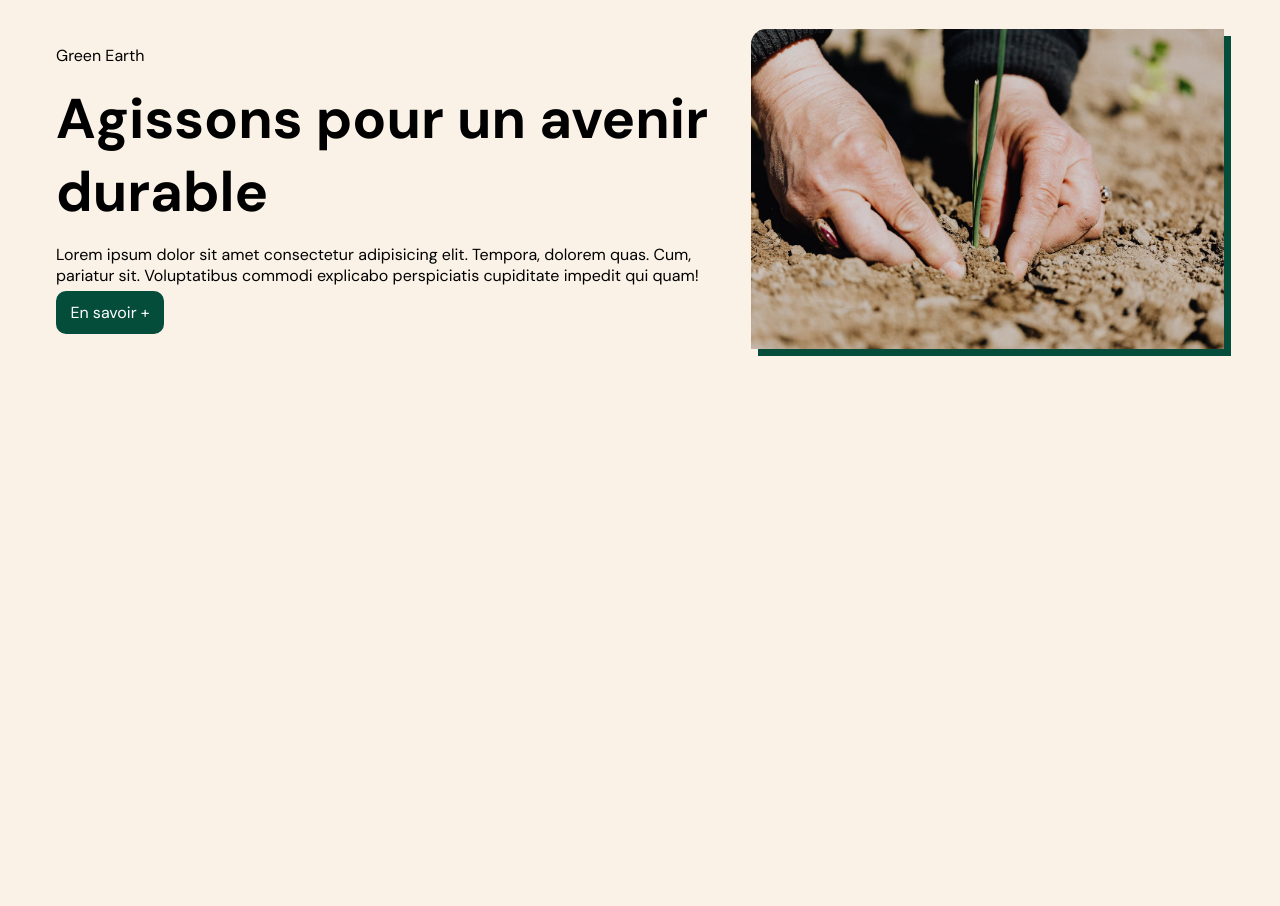
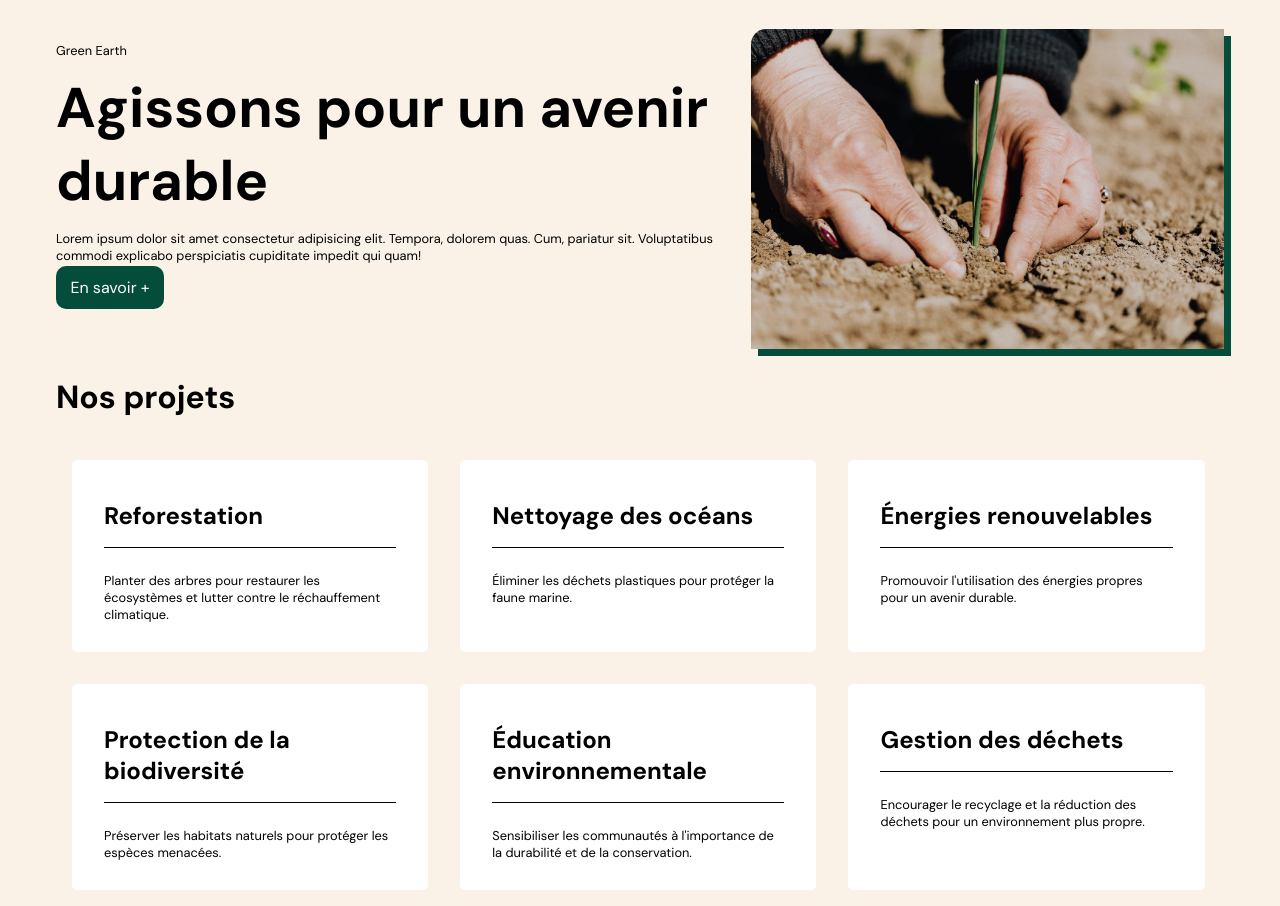
Before and after one commit to WeskerResidente/green-Earth, a website: page index.html in a window 1280 px wide. Shown: the part 83-989 px from the top of the page. Before the commit the page ends 800 px from the top, so only its background shows below. Drawn offline with Linux system fonts and the light colour scheme.

Commit message:
second commit

```diff
--- a/assets/scss/bases/_bases.scss
+++ b/assets/scss/bases/_bases.scss
@@ -25,11 +25,12 @@ h2 {
 h3{
     font-family: variable.$font-bold;
     color: variable.$color-primary;
-    font-size: 2rem;
+    font-size: 1.5rem;
+
 }
 p {
     font-family: variable.$font-regular;
     color: variable.$color-primary;
-    font-size: 1rem;
+    font-size: 0.8rem;
 
 }
--- a/assets/scss/layout/_bandeaux.scss
+++ b/assets/scss/layout/_bandeaux.scss
@@ -17,6 +17,5 @@
     .bandeaux-txt {
         width: 70%;
         margin-right: 2rem;
-
     }
 }
--- /dev/null
+++ b/assets/scss/layout/_project.scss
@@ -0,0 +1,19 @@
+@use "../abstracts/variables" as variable;
+
+.projet {
+    display: flex;
+    flex-wrap:wrap;
+
+    div {
+        background-color: variable.$color-secondary;
+        width: 30.5%;
+        padding: 1rem 2rem 1rem 2rem;
+        margin: 1rem;
+        border-radius: 5px;
+        h3 {
+            border-bottom: variable.$color-primary 1px solid;
+            padding-bottom: 1rem;
+        }
+    }
+
+}
--- a/assets/scss/style.scss
+++ b/assets/scss/style.scss
@@ -6,6 +6,7 @@
 
 @use "layout/header";
 @use "layout/bandeaux";
+@use"layout/project";
 
 @use "components/btn";
 @use "components/link";
--- a/index.html
+++ b/index.html
@@ -34,6 +34,62 @@
             </div>
 
         </section>
+        <section class="container">
+            <h2>Nos projets</h2>
+            <div class="projet">
+                <div>
+                    <h3>
+                        Reforestation
+                    </h3>
+                    <p>
+                        Planter des arbres pour restaurer les écosystèmes et lutter contre le réchauffement climatique.
+                    </p>
+                </div>
+                <div>
+                    <h3>
+                        Nettoyage des océans
+                    </h3>
+                    <p>
+                        Éliminer les déchets plastiques pour protéger la faune marine.
+                    </p>
+                </div>
+                <div>
+                    <h3>
+                        Énergies renouvelables
+                    </h3>
+                    <p>
+                        Promouvoir l'utilisation des énergies propres pour un avenir durable.
+                    </p>
+                </div>
+                <div>
+                    <h3>
+                        Protection de la biodiversité
+                    </h3>
+                    <p>
+                        Préserver les habitats naturels pour protéger les espèces menacées.
+                    </p>
+                </div>
+                <div>
+                    <h3>
+                        Éducation
+                        environnementale
+                    </h3>
+                    <p>
+                        Sensibiliser les communautés à l'importance de la durabilité et de la conservation.
+                    </p>
+                </div>
+                <div>
+                    <h3>
+                        Gestion des déchets
+                    </h3>
+                    <p>
+                        Encourager le recyclage et la réduction
+                        des déchets pour un environnement plus propre.
+                    </p>
+                </div>
+
+            </div>
+        </section>
     </body>
     <footer>
 
```
Also changed, not shown: assets/css/style.css, 1 other file.
